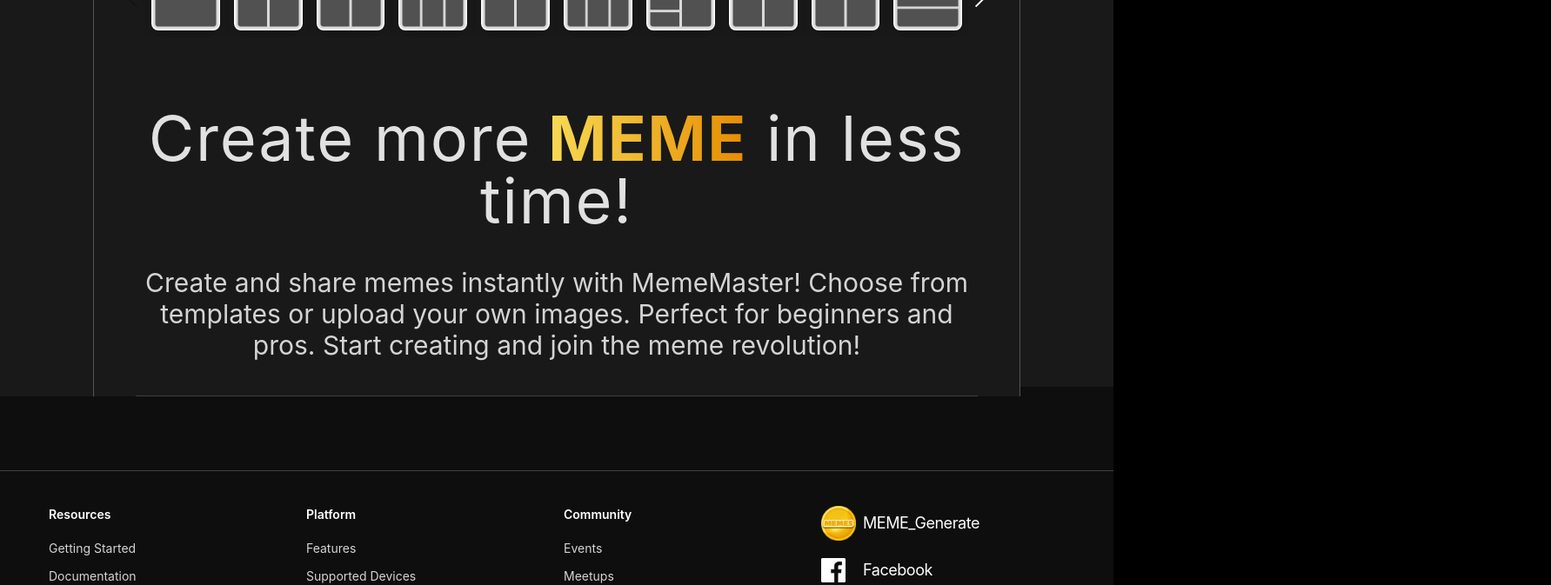
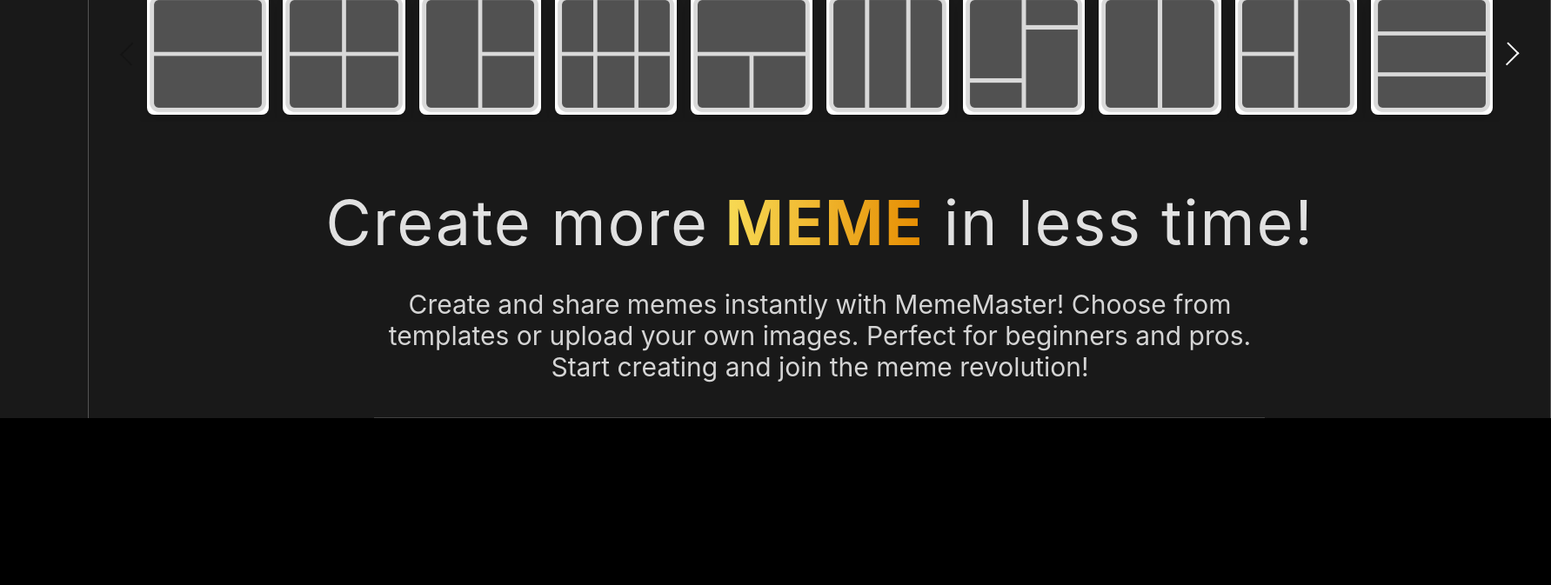
Before and after one commit to diduladishan/collage-deploy-2, a React (Vite) app: page /auth in a window 1280 px wide. Shown: the part 420-1093 px from the top of the page at 87% size, 1783 px wide, since content can reach past the window. After the commit the page ends 901 px from the top, so only its background shows below. Built offline with nearby package versions, Linux system fonts and the light colour scheme.

Commit message:
update meme generator

```diff
--- /dev/null
+++ b/src/components/Hero.d.ts
@@ -0,0 +1,6 @@
+// src/components/Hero.d.ts
+declare module "./Hero" {
+  import React from "react"
+  const Hero: React.FC
+  export default Hero
+}
--- a/src/components/Meme-Generator/MemeEditor.jsx
+++ b/src/components/Meme-Generator/MemeEditor.jsx
@@ -19,6 +19,7 @@
 import TextIcon from "../../assets/textEditor/Lowercase.png"
 //////////////////////////
 import logo123 from "../../assets/textEditor/collage-pic.png"
+import Collage from "../collage/collage"
 import ColorPicker from "./ColorPicker"
 import FontSelector from "./FontSelector"
 import FontSizeSelector from "./FontSizeSelector"
@@ -30,10 +31,6 @@
 import Draggable from "react-draggable"
 import { MdDownloadForOffline, MdImage } from "react-icons/md"
 import { Link } from "react-router-dom"
-
-import Collage from "../collage/collage"
-import Navbar from "../Navbar"
-import Footer from "../Footer"
 
 const images = [image1, image2, image3, image4, image5, image6, image7, image8]
 
@@ -182,10 +179,7 @@
   }
 
   return (
-    <div>
-      < Navbar />
     <div className="container123 border-t border-[#535353] bg-[#191919]">
-
       {/* <div className="bg-[#191919] flex flex-col mx-auto pt-4 left-section">
         <div className="text-[#fff] flex items-center gap-4 mb-8 px-2 cursor-pointer">
           <img src={media} alt="Description" className="opacity-60" />
@@ -234,7 +228,7 @@
       </div> */}
 
       <div className="right-section bg-[#191919]">
-        {/* {selectedImage && selectedTextId ? (
+        {selectedImage && selectedTextId ? (
           <div className="m-3 mb-[18px] flex w-fit items-end gap-4 lg:mx-auto lg:mb-6 lg:mt-4 lg:w-[120px] xl:w-[130px] xl:gap-6 2xl:w-[150px]">
             <img
               src={TextIcon}
@@ -249,7 +243,7 @@
           <p className="p-4 text-center">
             Pick a Meme Template to Start Editing Your Meme.
           </p>
-        )} */}
+        )}
 
         {/* <div className="flex items-end w-fit gap-4 m-3 mb-[18px] lg:mt-4 lg:mb-6 lg:mx-auto xl:gap-6 lg:w-[120px] xl:w-[130px] 2xl:w-[150px]">
           <img
@@ -337,7 +331,7 @@
               Meme Template
             </p>
           ) : (
-            <p className="mb-4 mt-6 text-center text-[16px] text-[#fff] sm:pl-[40px] sm:text-left md:text-[19px] lg:text-[20px] xl:text-[21px] 2xl:text-[22px]">
+            <p className="mb-4 mt-6 text-center text-[16px] text-[#fff] sm:pl-[40px]  md:text-[19px] lg:text-[20px] xl:text-[21px] 2xl:text-[22px]">
               Meme Templates
             </p>
           )}
@@ -407,19 +401,40 @@
                 </div>
               )}
             </div>
+            <div className="mt-16 w-[1600px]">
+              {/* <p className="mb-4 mt-6 text-center text-[16px] text-[#fff]  sm:text-left md:text-[19px] lg:text-[20px] xl:text-[21px] 2xl:text-[22px]">
+                Collage Editor
+              </p> */}
+              <Link to="/home" className="text-[75px] text-[#456]">
+                <Collage />
+              </Link>
 
+              {/* // new section added here */}
 
-            <Collage />
-
-
-            {/* <div className="mt-16 w-[1600px]">
-              <p className="mb-4 mt-6 text-center text-[16px] text-[#fff]  sm:text-left md:text-[19px] lg:text-[20px] xl:text-[21px] 2xl:text-[22px]">
-                Collage Editor
-              </p>
-              <Link to="./home" className="text-[75px] text-[#456]">
-                <img src={logo123} alt="App Logo" />
-              </Link>
-            </div> */}
+              <div className="mt-6 flex flex-col items-center lg:mt-10">
+                <h1 className="text-center text-3xl tracking-wide sm:text-4xl md:text-5xl lg:text-6xl xl:text-7xl">
+                  Create more
+                  <span className="bg-gradient-to-r from-[#F9E15C] to-[#E68C01] bg-clip-text font-bold text-transparent">
+                    {" "}
+                    MEME
+                  </span>{" "}
+                  in less time!
+                </h1>
+                <p
+                  className="ml-4 mr-4 mt-6 max-w-full text-center
+  text-base text-neutral-300 sm:ml-6
+  sm:mr-6 sm:mt-8 sm:max-w-2xl sm:text-lg md:ml-8
+  md:mr-8 md:mt-10 md:max-w-3xl md:text-xl lg:ml-10
+  lg:mr-10 lg:max-w-4xl lg:text-2xl xl:ml-12 xl:mr-12
+  xl:max-w-5xl xl:text-3xl"
+                >
+                  Create and share memes instantly with MemeMaster! Choose from
+                  templates or upload your own images. Perfect for beginners and
+                  pros. Start creating and join the meme revolution!
+                  <footer className="mt-6 border-t border-neutral-700 sm:mt-8 md:mt-10"></footer>
+                </p>
+              </div>
+            </div>
             {/* ============================================================================================================ */}
 
             {/* ============================================================================================================= */}
@@ -484,35 +499,8 @@
               </div>
             </div>
           </div> */}
-          <div className="flex flex-col items-center mt-6 lg:mt-10">
-  <h1 className="text-3xl sm:text-4xl md:text-5xl lg:text-6xl xl:text-7xl text-center tracking-wide">
-    Create more
-    <span className="bg-gradient-to-r from-[#F9E15C] to-[#E68C01] text-transparent bg-clip-text font-bold">
-      {" "}
-      MEME
-    </span>
-    {" "}
-    in less time!
-  </h1>
-  <p className="max-w-full sm:max-w-2xl md:max-w-3xl lg:max-w-4xl xl:max-w-5xl
-  mt-6 sm:mt-8 md:mt-10
-  ml-4 sm:ml-6 md:ml-8 lg:ml-10 xl:ml-12
-  mr-4 sm:mr-6 md:mr-8 lg:mr-10 xl:mr-12
-  text-base sm:text-lg md:text-xl lg:text-2xl xl:text-3xl
-  text-center text-neutral-300">
-  Create and share memes instantly with MemeMaster! Choose from templates or upload your own images.
-  Perfect for beginners and pros. Start creating and join the meme revolution!
-  <footer className="mt-6 sm:mt-8 md:mt-10 border-t border-neutral-700"></footer>
-</p>
-</div>
         </div>
-
       </div>
-    </div>
-    <footer className="bg-[#0e0e0e] text-white py-4">
-    <Footer />
-    </footer>
-
     </div>
   )
 }
```
